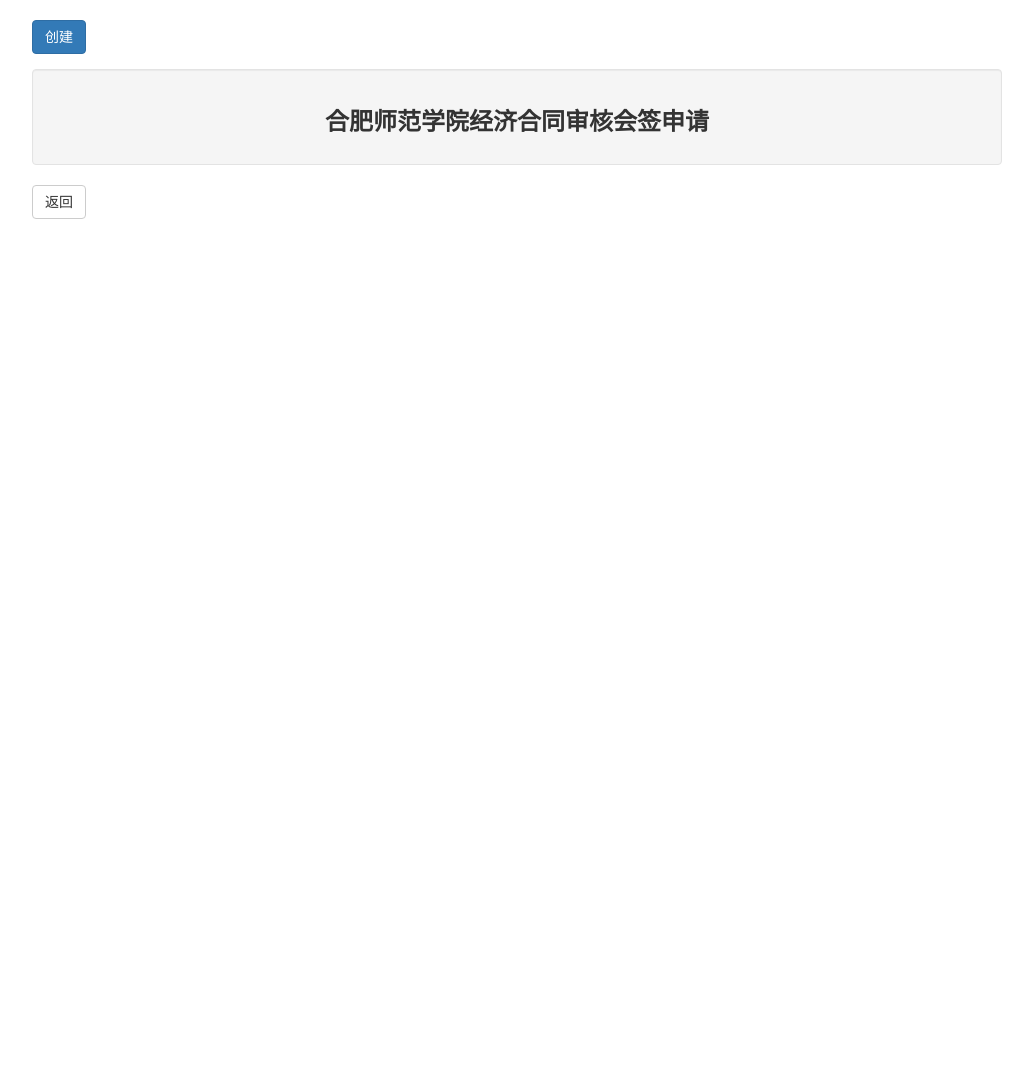
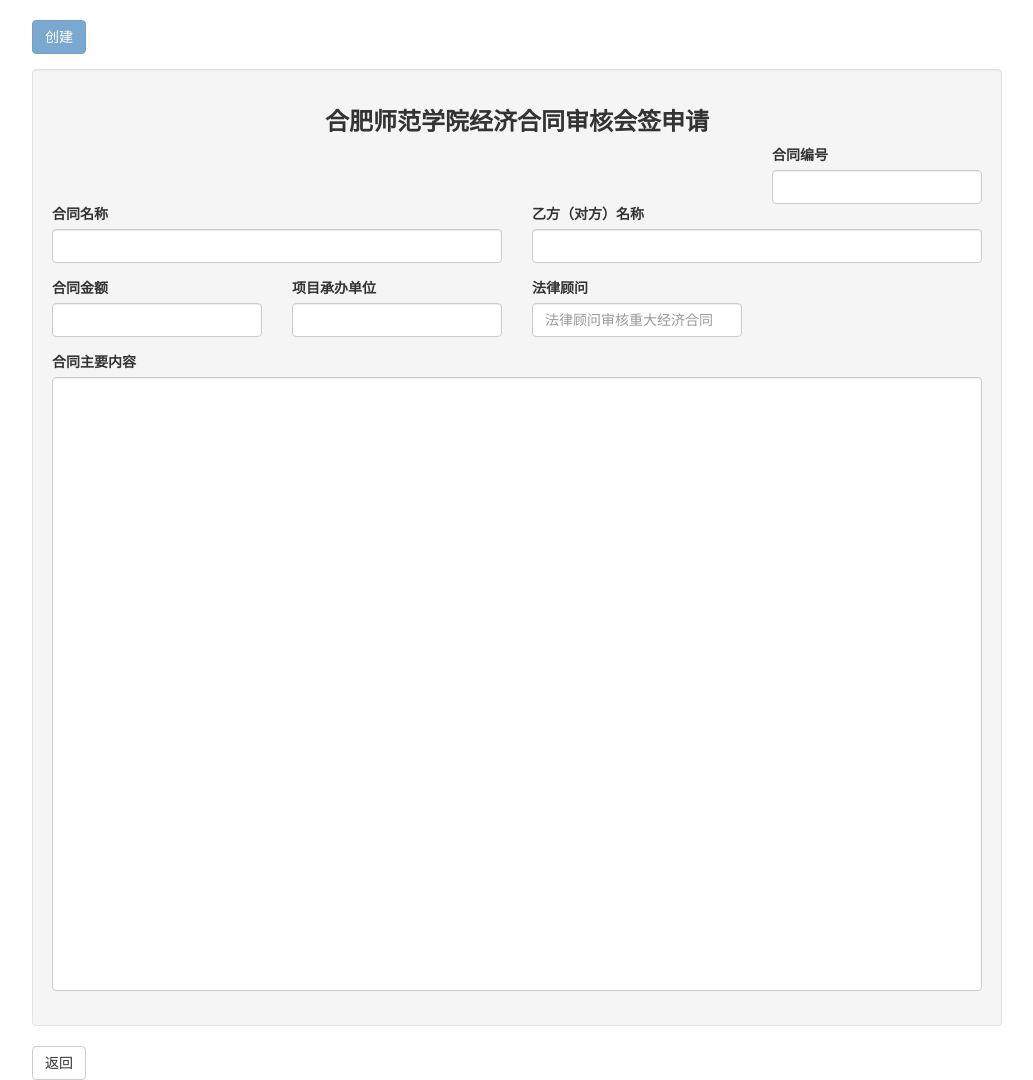
Before and after one commit to dphong/FiProc, a Django app: template FiProcess/templates/FiProcess/approvalContract.html in a window 1280 px wide. Shown: the whole page, without its empty margins (123-1156 px from the left). Before the commit the page ends 219 px from the top, so only its background shows below. Run offline with Django 3.2, Linux system fonts and the light colour scheme; the template is opened without the code that fills it, so the values that code supplies are empty; some libraries are stand-ins or nearby versions.

Commit message:
contract approval ui ok

```diff
--- a/FiProcess/Form/ApprovalForm.py
+++ b/FiProcess/Form/ApprovalForm.py
@@ -8,6 +8,7 @@ from django.contrib import messages
 from ..models import FiStream
 from TravelApprovalForm import TravelApprovalForm
 from ReceptApprovalForm import ReceptApprovalForm
+from ContractApprovalForm import ContractApprovalForm
 
 
 class ApprovalForm(forms.Form):
@@ -23,7 +24,8 @@ class ApprovalForm(forms.Form):
                 form = ReceptApprovalForm(request.POST)
                 return form.getPost(request)
             if 'contract' == request.POST['approvalType']:
-                return render(request, 'FiProcess/approvalContract.html')
+                form = ContractApprovalForm(request.POST)
+                return form.getPost(request)
         if 'createApprovalTravel' in request.POST:
             form = TravelApprovalForm(request.POST)
             return form.post(request)
--- a/FiProcess/templates/FiProcess/approvalContract.html
+++ b/FiProcess/templates/FiProcess/approvalContract.html
@@ -9,7 +9,7 @@
     <link rel="stylesheet" type="text/css" href="{% static 'FiProcess/bootstrap.min.css' %}" />
     <script type="text/javascript" src="{% static 'FiProcess/jquery-2.2.4.min.js' %}"></script>
     <script type="text/javascript" src="{% static 'FiProcess/bootstrap.min.js' %}"></script>
-    <script type="text/javascript" src="{% static 'FiProcess/validator.js' %}"></script>
+    <script type="text/javascript" src="{% static 'FiProcess/validator.min.js' %}"></script>
     <style type="text/css">
     </style>
     <script type="text/javascript">
@@ -20,10 +20,53 @@
     <form id="streamForm" data-toggle="validator" role="form" lass="form" action="" method="post" style="margin:20px 0px 0px 0px">
         {% csrf_token %}
         <div class="form-group">
-            <input name="commonStreamForm" type="submit" class="btn btn-primary" value="创建"></input>
+            <input name="receptForm" type="submit" class="btn btn-primary" value="创建"></input>
         </div>
         <div class="well">
             <h3 align="center"><strong>合肥师范学院经济合同审核会签申请</strong></h3>
+            <div class="row">
+                <div class="col-md-3">
+                    {% bootstrap_field form.department %}
+                </div>
+                <div class="col-md-3">
+                    {% bootstrap_field form.name %}
+                </div>
+                <div class="col-md-3">
+                    {% bootstrap_field form.applyDate %}
+                </div>
+                <div class="col-md-3">
+                    <label class="control-label">合同编号</label>
+                    <input type="text" name="contractNumber" class="form-control">
+                </div>
+            </div>
+            <div class="row">
+                <div class="col-md-6 form-group has-feedback">
+                    <label class="control-label">合同名称</label>
+                    <input type="text" name="contractName" class="form-control" required>
+                </div>
+                <div class="col-md-6 form-group has-feedback">
+                    <label class="control-label">乙方（对方）名称</label>
+                    <input type="text" name="contractComName" class="form-control" required>
+                </div>
+            </div>
+            <div class="row">
+                <div class="col-md-3 form-group has-feedback">
+                    <label class="control-label">合同金额</label>
+                    <input type="text" name="contractAmount" class="form-control" pattern="^[0-9.]{2,}$" required>
+                </div>
+                <div class="col-md-3 form-group has-feedback">
+                    <label class="control-label">项目承办单位</label>
+                    <input type="text" name="contractDept" class="form-control" required>
+                </div>
+                <div class="col-md-3">
+                    <label class="control-label">法律顾问</label>
+                    <input type="text" name="contractLawyer" class="form-control" placeholder="法律顾问审核重大经济合同">
+                </div>
+            </div>
+            <div class="form-group has-feedback">
+                <label class="control-label">合同主要内容</label>
+                <textarea class="form-control" rows="30" style="resize:none" required></textarea>
+            </div>
         </div>
     </form>
     <a href={% url 'index' '' %} class="btn btn-large btn-default">返回</a>
```
Also changed, not shown: FiProcess/Form/ContractApprovalForm.py (added, +34 -0 lines), FiProcess/templates/FiProcess/approvalRecept.html (+6 -6 lines).
